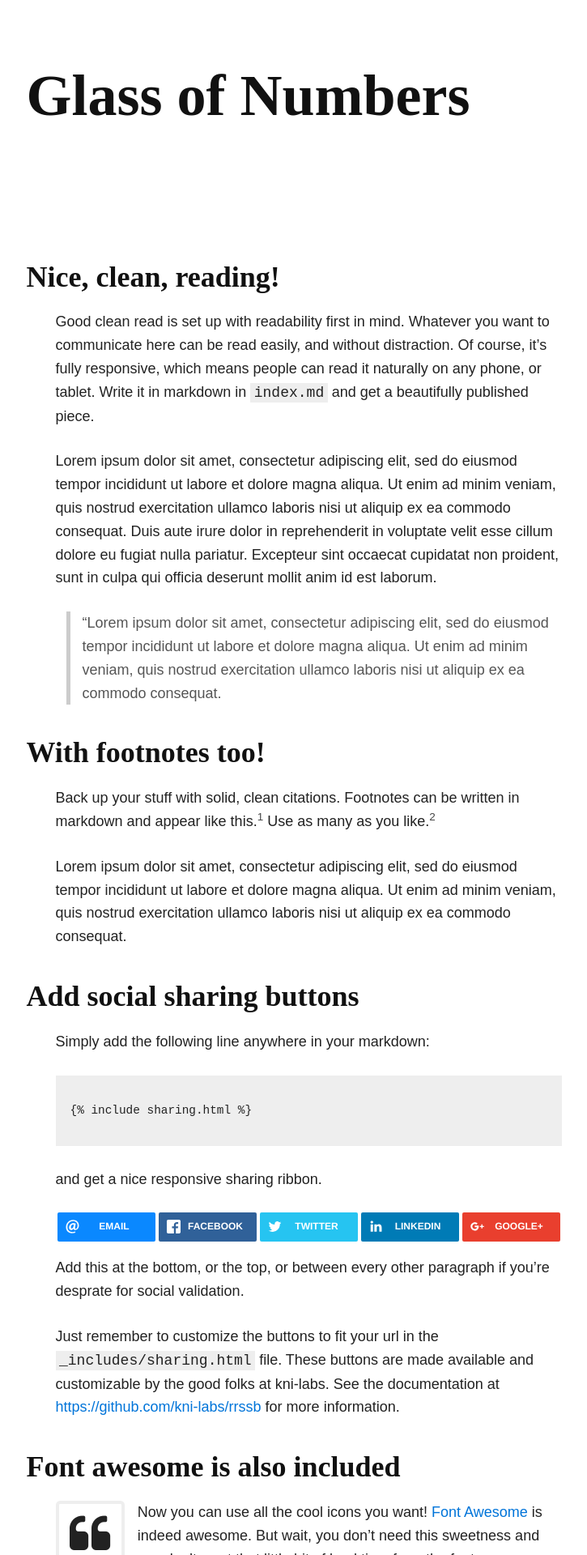
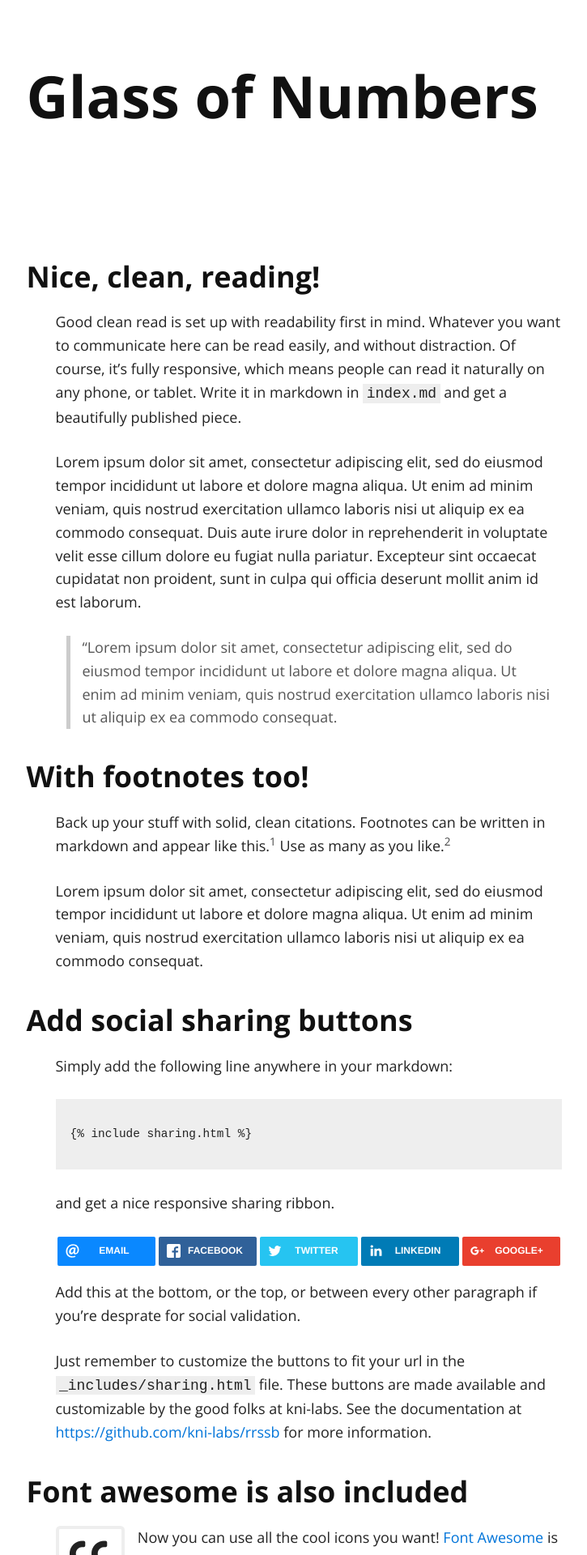
Before and after one commit to mokcak/mokcak.github.io, a Jekyll site: the page built from README2.md, in a window 1280 px wide. Shown: the top 1920 px of the page at 81% size, without its empty margins (259-984 px from the left). Built offline with Jekyll 4.4.1, drawn with Linux system fonts in a browser that asks for light colours; nearby versions of some CDN libraries; our own code applies the rules of GitHub Pages for plain Markdown files.

Commit message:
Update solo.css

```diff
--- a/css/solo.css
+++ b/css/solo.css
@@ -1,7 +1,7 @@
 @import url(https://fonts.googleapis.com/css?family=Open+Sans:300,300italc,400,400italic,500,700);
 
 html {
-  font: 18px/1.6 'Ubuntu', sans-serif;
+  font: 18px/1.6 'Open Sans', sans-serif;
 }
 
 
@@ -33,7 +33,7 @@ h1, h2, h3, h4, h5, h6 {
   margin: 0 0 0.2rem -0.1rem /* align left edge */;
   color: #111;
   text-rendering: optimizeLegibility;
-  font-family: 'Ubuntu', serif;
+  font-family: 'Open Sans', serif;
   line-height: 0.8
 }
 
```
